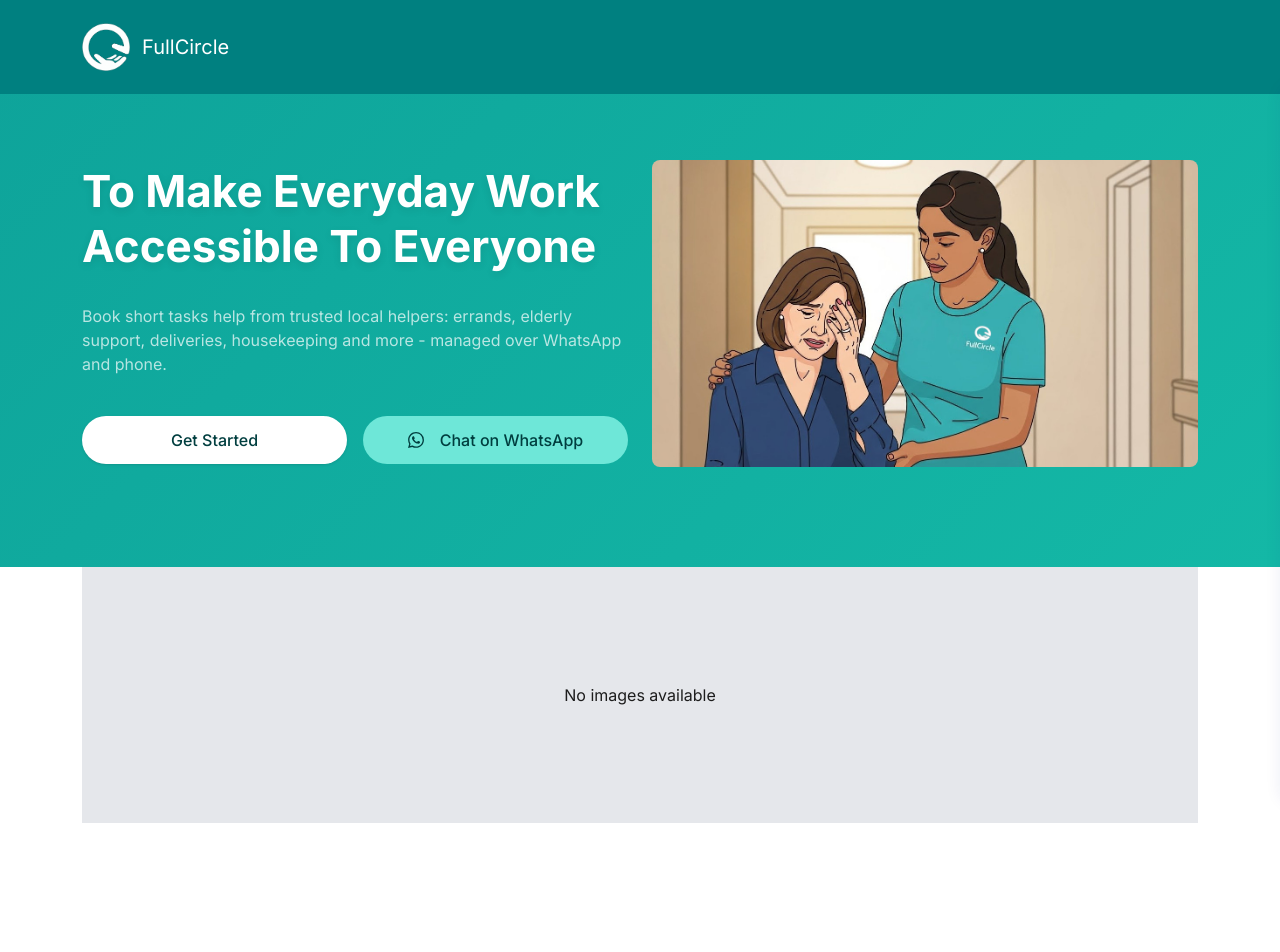
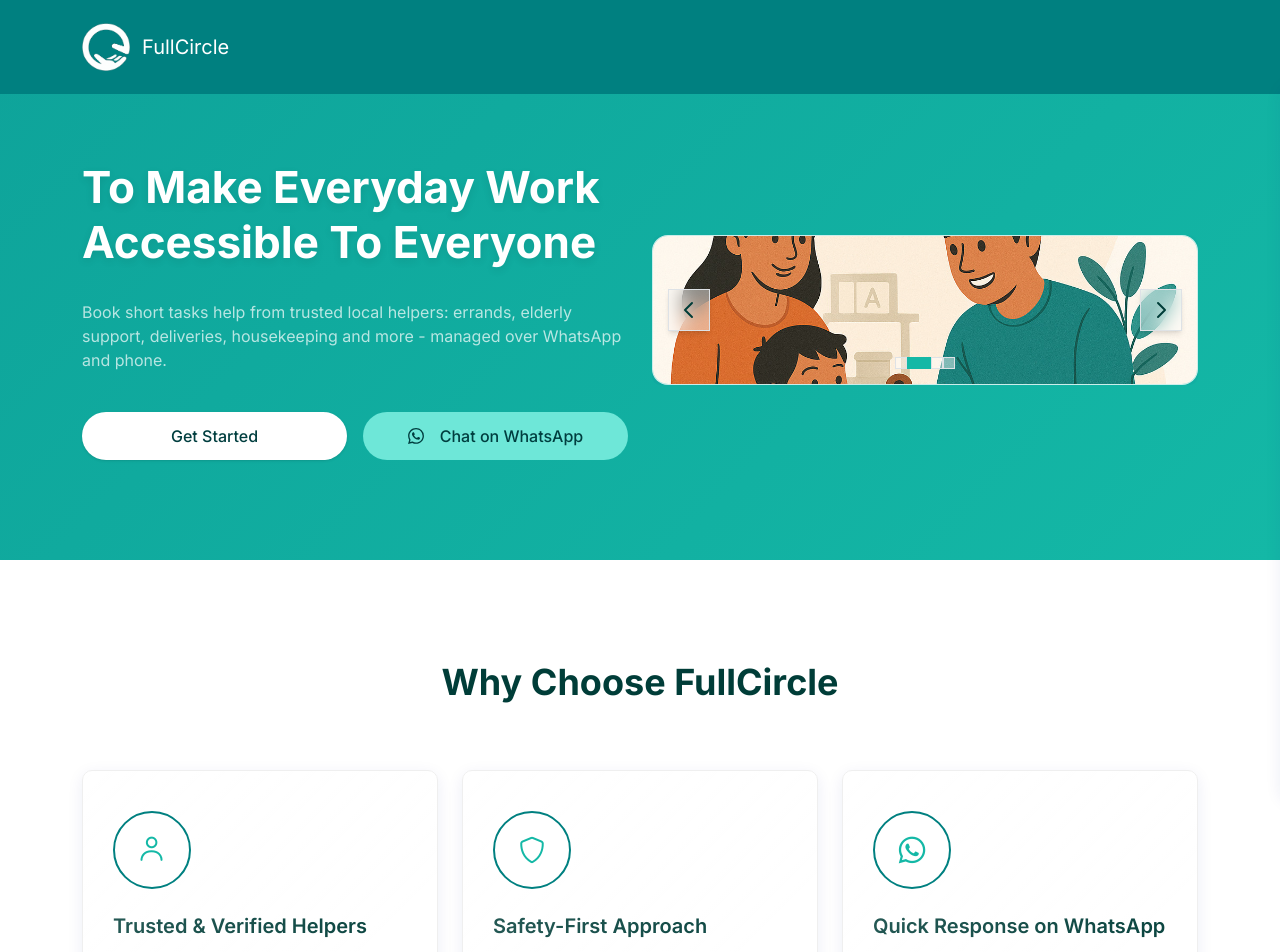
Before and after one commit to laxman-spidey/FullCircle, a Next.js app: page / in a window 1280 px wide. Shown: the top 952 px of the page. Built offline with nearby package versions, Linux system fonts and the light colour scheme.

Commit message:
#48: fixed height to display.

```diff
--- a/app/page.tsx
+++ b/app/page.tsx
@@ -992,21 +992,8 @@ export default function Home() {
                             </div>
                             <div className="col-lg-6 col-md-12 col-12">
                                 <div className="header-image">
-                                    <img src={helperImg.src} alt="#" />
-                                </div>
-                            </div>
-                        </div>
-                    </div>
-                </section>
-                {/* End header Area */}
-
-                {/* ===== Image Slider section start ===== */}
-                <section className="slider-area">
-                    <div className="container">
-                        <div className="row">
-                            <div className="col-12">
-                                <div className="slider-container">
                                     <ImageSlider
+                                        images={getInfographicImages()}
                                         autoPlay={true}
                                         interval={4000}
                                         showControls={true}
@@ -1018,7 +1005,8 @@ export default function Home() {
                         </div>
                     </div>
                 </section>
-                {/* ===== Image Slider section end ===== */}
+                {/* End header Area */}
+
 
                 {/* ===== feature section start ===== */}
                 <section className="services-area services-eight">
--- a/components/ImageSlider.tsx
+++ b/components/ImageSlider.tsx
@@ -80,7 +80,7 @@ const ImageSlider: React.FC<ImageSliderProps> = ({
             onMouseLeave={handleMouseLeave}
         >
             {/* Slides container with liquid glass effect */}
-            <div className="relative h-64 md:h-80 lg:h-96 w-full liquid-glass overflow-hidden">
+            <div className="relative min-h-[150px] max-h-[250px] w-full liquid-glass overflow-hidden" style={{ height: 'calc(100% - 32px)' }}>
                 {images.map((image, index) => (
                     <div
                         key={index}
@@ -95,7 +95,8 @@ const ImageSlider: React.FC<ImageSliderProps> = ({
                             alt={`Slide ${index + 1}`}
                             fill
                             className="w-full h-full object-cover rounded-lg"
-                            sizes="(max-width: 768px) 100vw, (max-width: 1200px) 50vw, 33vw"
+                            // style={{ height: 'calc(100% - 32px)' }}
+                            // sizes="(max-width: 768px) 100vw, (max-width: 1200px) 50vw, 33vw"
                             priority={index === 0}
                         />
                     </div>
```
